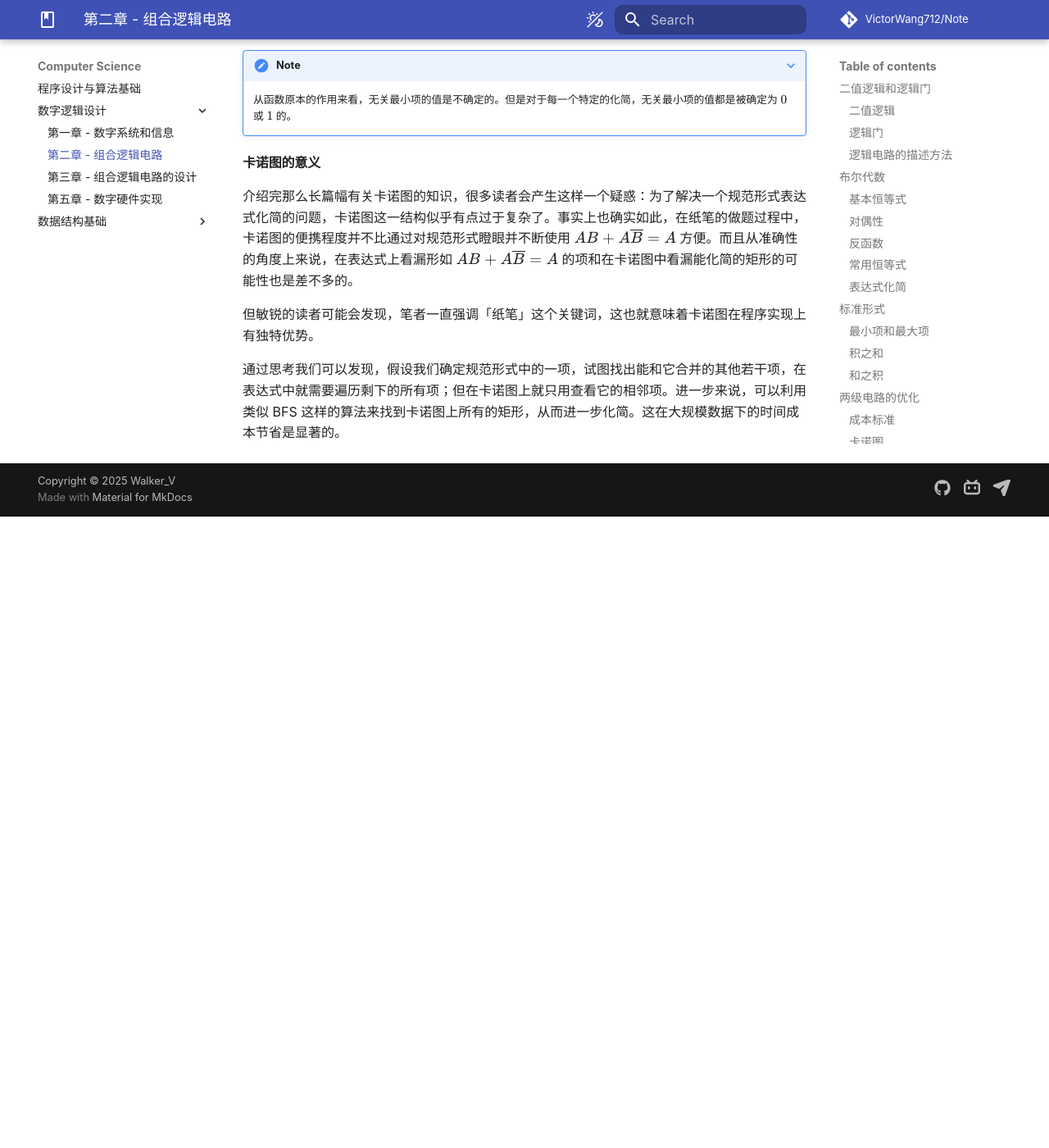
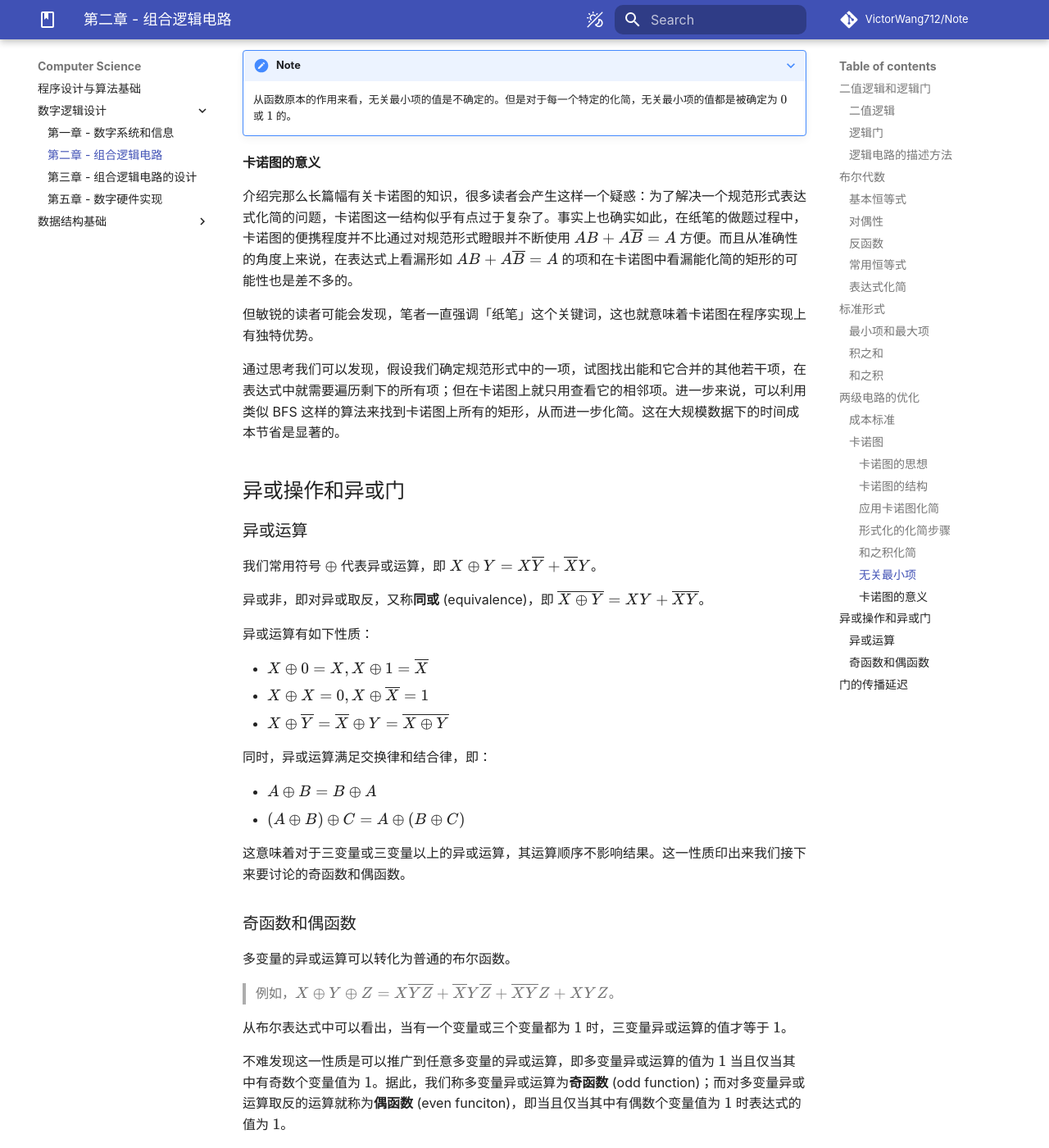
Before and after one commit to VictorWang712/Note, an MkDocs documentation site: the page built from docs/computer_science/digital_logic_design/chapter_2.md, in a window 1280 px wide and 1400 px high, scrolled down 15142 px. Shown: the whole window at 82% size. Built offline with MkDocs 1.6.1 and Material for MkDocs 9.7.7, drawn with Linux system fonts in a browser that asks for light colours; some web fonts are replaced; comment, search, counter and statistics services are not loaded; before the commit the page ends 15772 px from its top, so only the background shows below that; some of the changed text lies outside the part shown.

Commit message:
docs: Edit Digital Logic Design's Chapter 2

```diff
--- a/docs/computer_science/digital_logic_design/chapter_2.md
+++ b/docs/computer_science/digital_logic_design/chapter_2.md
@@ -384,7 +384,7 @@
 
 - 若函数对某个乘积项的每一个最小项都取值为 $1$，则这个乘积项是函数的一个**蕴含项** (inplicant)。这对应着卡诺图中值为 $1$ 的方格。
 - 若从蕴含项 $P$ 中移去任何一个变量，所得的乘积项不再是函数的蕴含项，则称这样的 $P$ 为函数的**主蕴含项** (prime implicant)。这对应着卡诺图中的矩形。
-- 若函数的某个最小项只包含在一个主蕴含项中，则这个主蕴含项是必需的，称其为**质主蕴含项** (essential)。这对应着卡诺图中无法删去的矩形。
+- 若函数的某个最小项只包含在一个主蕴含项中，则这个主蕴含项是必需的，称其为**质主蕴含项** (essential prime implicant)。这对应着卡诺图中不能删去的矩形。
 
 ???+ note
 
@@ -438,3 +438,77 @@
 但敏锐的读者可能会发现，笔者一直强调「纸笔」这个关键词，这也就意味着卡诺图在程序实现上有独特优势。
 
 通过思考我们可以发现，假设我们确定规范形式中的一项，试图找出能和它合并的其他若干项，在表达式中就需要遍历剩下的所有项；但在卡诺图上就只用查看它的相邻项。进一步来说，可以利用类似 BFS 这样的算法来找到卡诺图上所有的矩形，从而进一步化简。这在大规模数据下的时间成本节省是显著的。
+
+## 异或操作和异或门
+
+### 异或运算
+
+我们常用符号 $\oplus$ 代表异或运算，即 $X \oplus Y = X \overline{Y} + \overline{X} Y$。
+
+异或非，即对异或取反，又称**同或** (equivalence)，即 $\overline{X \oplus Y} = X Y + \overline{X} \overline{Y}$。
+
+异或运算有如下性质：
+
+- $X \oplus 0 = X, X \oplus 1 = \overline{X}$
+- $X \oplus X = 0, X \oplus \overline{X} = 1$
+- $X \oplus \overline{Y} = \overline{X} \oplus Y = \overline{X \oplus Y}$
+
+同时，异或运算满足交换律和结合律，即：
+
+- $A \oplus B = B \oplus A$
+- $(A \oplus B) \oplus C = A \oplus (B \oplus C)$
+
+这意味着对于三变量或三变量以上的异或运算，其运算顺序不影响结果。这一性质印出来我们接下来要讨论的奇函数和偶函数。
+
+### 奇函数和偶函数
+
+多变量的异或运算可以转化为普通的布尔函数。
+
+> 例如，$X \oplus Y \oplus Z = X \overline{Y} \overline{Z} + \overline{X} Y \overline{Z} + \overline{X} \overline{Y} Z + X Y Z$。
+
+从布尔表达式中可以看出，当有一个变量或三个变量都为 $1$ 时，三变量异或运算的值才等于 $1$。
+
+不难发现这一性质是可以推广到任意多变量的异或运算，即多变量异或运算的值为 $1$ 当且仅当其中有奇数个变量值为 $1$。据此，我们称多变量异或运算为**奇函数** (odd function)；而对多变量异或运算取反的运算就称为**偶函数** (even funciton)，即当且仅当其中有偶数个变量值为 $1$ 时表达式的值为 $1$。
+
+事实上，奇函数的这一性质在卡诺图上也有显著的特征。
+
+<div style="text-align: center; margin-top: 0px;">
+<img src="https://raw.githubusercontent.com/VictorWang712/Note/refs/heads/main/docs/assets/images/computer_science/digital_logic_design/chapter_2_16.png" width="70%" style="margin: 0 auto;">
+</div>
+
+奇函数和偶函数的一个应用就是进行第一章中提到的[偶校验和奇校验](https://victorwang712.github.io/Note/computer_science/digital_logic_design/chapter_1/#_20)。我们以偶校验为例，对于一个 $n$ 位的 01 编码，我们将每一位作为一个变量，作 $n$ 变量的奇函数运算，其值即为偶校验所需的值；相对地，偶函数可以用于生成奇校验所需的值。
+
+???+ warning
+
+    请注意这里是「奇函数生成偶校验」，「偶函数生成奇校验」，一定不要弄反！
+
+## 门的传播延迟
+
+逻辑门的一个重要特性是**传播延迟** (propagation delay)，即信号的变化从输入传播到输出所需要的时间。电路运行的速度与电路中经过门的最长传播延迟成反比关系。
+
+常用的传播延迟参数有三个：
+
+- **高到低的传播时间** (high-to-low propagation time) $t_{\text{PHL}}$：输出电压从高 (H) 变为低 (L) 时，从输入的参考电压到输出的参考电压两者间的时间差
+- **低到高的传播时间** (low-to-high propagation time) $t_{\text{PLH}}$：输出电压从低 (L) 变为高 (H) 时，从输入的参考电压到输出的参考电压两者间的时间差
+- 传播延迟 $t_{\text{pd}}$：取 $t_{\text{PHL}}$ 和 $t_{\text{PLH}}$ 的最大值
+
+下图给出了传播延迟的实际表现：
+
+<div style="text-align: center; margin-top: 0px;">
+<img src="https://raw.githubusercontent.com/VictorWang712/Note/refs/heads/main/docs/assets/images/computer_science/digital_logic_design/chapter_2_17.png" width="70%" style="margin: 0 auto;">
+</div>
+
+在模拟过程中对门建模时，我们一般考察传输延迟和惯性延迟，此时这两者的定义如下：
+
+- **传输延迟** (transport delay)：输出相应输入的变化，在指定的传播延迟之后发生改变。
+- **惯性延迟** (inertial delay)：类似于传输延迟，但如果输入变化使输出在小于**拒绝时间** (rejection time) 的间隔内发生两次变化，那么两次变化中的第一次将不会发生。拒绝时间是一个确定的值，其不大于传播延迟且通常等于传播延迟。
+
+下图给出了传输延迟和惯性延迟的行为示例：
+
+<div style="text-align: center; margin-top: 0px;">
+<img src="https://raw.githubusercontent.com/VictorWang712/Note/refs/heads/main/docs/assets/images/computer_science/digital_logic_design/chapter_2_18.png" width="70%" style="margin: 0 auto;">
+</div>
+
+???+ warning
+
+    请务必区分「传播延迟」和「传输延迟」！前者是实际情况中客观存在的门延迟，后者是模拟过程中引入的用于描述延迟情况的一个量。
```
Also changed, not shown: docs/assets/images/computer_science/digital_logic_design/chapter_2_16.png (added), docs/assets/images/computer_science/digital_logic_design/chapter_2_17.png (added), docs/assets/images/computer_science/digital_logic_design/chapter_2_18.png (added).
